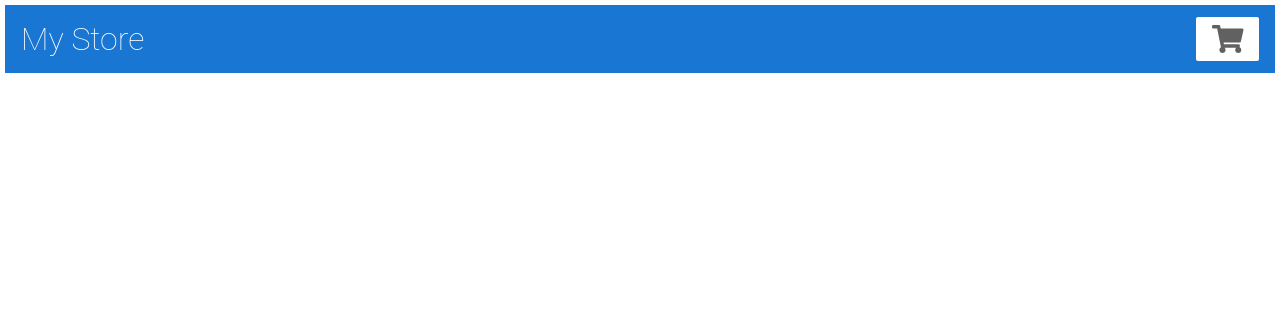
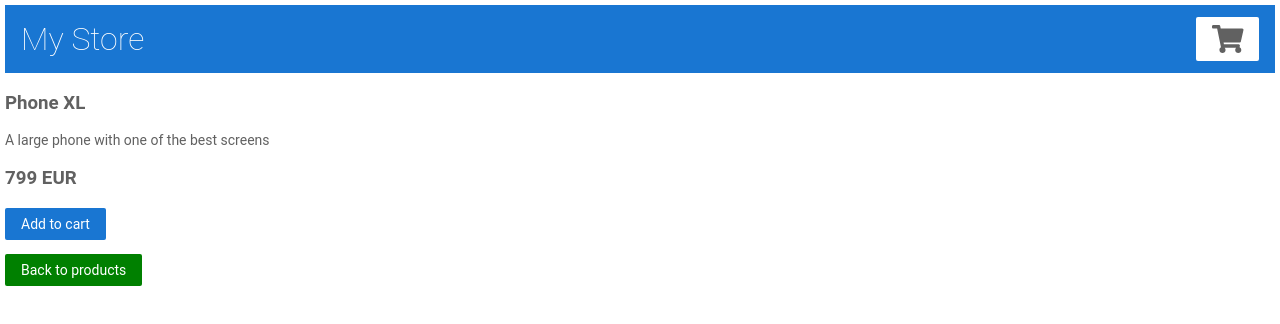
Before and after one commit to senichek/shopping-cart-react, a React (Create React App) app: page /details/1 in a window 1280 px wide. Before the commit this address had no page. Shown: the top 324 px of the page. Built offline with nearby package versions, Linux system fonts and the light colour scheme.

Commit message:
Added Details page

```diff
--- a/src/App.js
+++ b/src/App.js
@@ -3,8 +3,12 @@ import TopBar from "./components/TopBar";
 import React, { useState } from 'react';
 import { BrowserRouter, Route, Routes } from 'react-router-dom';
 import Cart from "./components/Cart";
+import ProductDetails from "./components/ProductDetails";
 
 function App() {
+
+  const loggedInUserID = 1;
+
   const [products, setProducts] = useState([
     {
         id: 1,
@@ -25,16 +29,17 @@ function App() {
         description: ''
       }
 ]);
+
   return (
     <>
+    <BrowserRouter>
     <TopBar />
-    <BrowserRouter>
         <Routes>
           <Route path="/cart" element={<Cart />} />
           <Route path="/" element={<ProductList products={products}/>} />
+          <Route path="/details/:productID" element={<ProductDetails products={products} />} />
         </Routes>
       </BrowserRouter>
-
     </>
   );
 }
--- a/src/components/Cart.js
+++ b/src/components/Cart.js
@@ -1,9 +1,27 @@
-import React from 'react';
+import React from "react";
+import Button from "./Button";
+import { useNavigate } from "react-router-dom";
 
-const Cart = () => {
-  return <div>
-      Shopping Cart
-  </div>;
-};
+function Cart() {
+
+  // Used to redirect a user to a specific URL.
+  let navigate = useNavigate();
+
+  const redirect = (URL) => {
+    navigate(URL);
+  };
+
+  return (
+    <div>
+      <p>
+        <Button
+          color={"#1976d2"}
+          text={"Go back to store"}
+          click={() => redirect("/")}
+        />
+      </p>
+    </div>
+  );
+}
 
 export default Cart;
--- a/src/components/Product.js
+++ b/src/components/Product.js
@@ -1,10 +1,15 @@
 import React from "react";
 import Button from "./Button";
+import { useNavigate } from "react-router-dom";
 
 function Product({ product }) {
-    const share = (productName) => {
-        alert('The product <' + productName + '> has been shared!')
-    }
+
+  // Used to redirect a user to a specific URL.
+  let navigate = useNavigate();
+
+  const redirect = (URL) => {
+    navigate(URL);
+  };
 
     const notify = (productName) => {
       alert('You will be notified when <' + productName + '> goes on sale!')
@@ -18,10 +23,10 @@ function Product({ product }) {
       <h3>{product.name}</h3>
       <p>{product.description}</p>
       <p>
-      <Button color={'blue'} text={'SHARE'} click={() => share(product.name)}/>
+      <Button color={'#1976d2'} text={'See details'} click={() => redirect(`/details/${product.id}`)}/>
       </p>
       {product.price > 700 &&
-        <Button color={'blue'} text={'Notify me'} click={() => notify(product.name)}/>
+        <Button color={'green'} text={'Notify me'} click={() => notify(product.name)}/>
       }
     </div>
   );
--- /dev/null
+++ b/src/components/ProductDetails.js
@@ -0,0 +1,53 @@
+import React from "react";
+import { useParams, useNavigate } from "react-router-dom";
+import Button from "./Button";
+
+function ProductDetails({ products }) {
+  // This is the parameter that comes from URL declared in App.js (<Route path="/details/:productID")
+  let { productID } = useParams();
+
+  const getProductByID = (productID) => {
+    return products.find((element) => {
+      return element.id === parseInt(productID);
+    });
+  };
+
+  const addToCart = () => {
+    alert("Added to cart");
+  };
+
+  // Used to redirect a user to a specific URL.
+  let navigate = useNavigate();
+
+  const redirect = (URL) => {
+    navigate(URL);
+  };
+
+  // <getProductByID(productID) &&> - if the product exists we will use it, if not - do nothing.
+  // https://reactjs.org/docs/conditional-rendering.html
+  return (
+    <div>
+      {getProductByID(productID) && (
+        <>
+          <h3>{getProductByID(productID).name}</h3>
+          <p>{getProductByID(productID).description}</p>
+          <h3>{getProductByID(productID).price} EUR</h3>
+          <p>
+            <Button
+              color={"#1976d2"}
+              text={"Add to cart"}
+              click={() => addToCart()}
+            />
+          </p>
+          <Button
+            color={"green"}
+            text={"Back to products"}
+            click={() => redirect("/")}
+          />
+        </>
+      )}
+    </div>
+  );
+}
+
+export default ProductDetails;
--- a/src/components/TopBar.js
+++ b/src/components/TopBar.js
@@ -1,23 +1,21 @@
 import React from 'react';
 import { FontAwesomeIcon } from '@fortawesome/react-fontawesome'
 import { faShoppingCart } from '@fortawesome/free-solid-svg-icons'
+import { useNavigate } from "react-router-dom";
 import Button from './Button';
-//<i class="fas fa-shopping-cart"></i>
 
 function TopBar() {
 
-  const redirect = () => {
-    alert('Redirected');
+ // Used to redirect a user to a specific URL.
+  let navigate = useNavigate();
+
+  const redirect = (URL) => {
+    navigate(URL);
   }
 
   return <div className='app-top-bar'>
       <h1>My Store</h1>
-
-      <Button color={'white'} text={<FontAwesomeIcon icon={faShoppingCart} size='2x' />} click={() => redirect()}/>
-
-
-
-
+      <Button color={'white'} text={<FontAwesomeIcon icon={faShoppingCart} size='2x' />} click={() => redirect('/cart')}/>
   </div>;
 }
 
```
Also changed, not shown: 1 other file (tests, documents, lock files or other folders).
